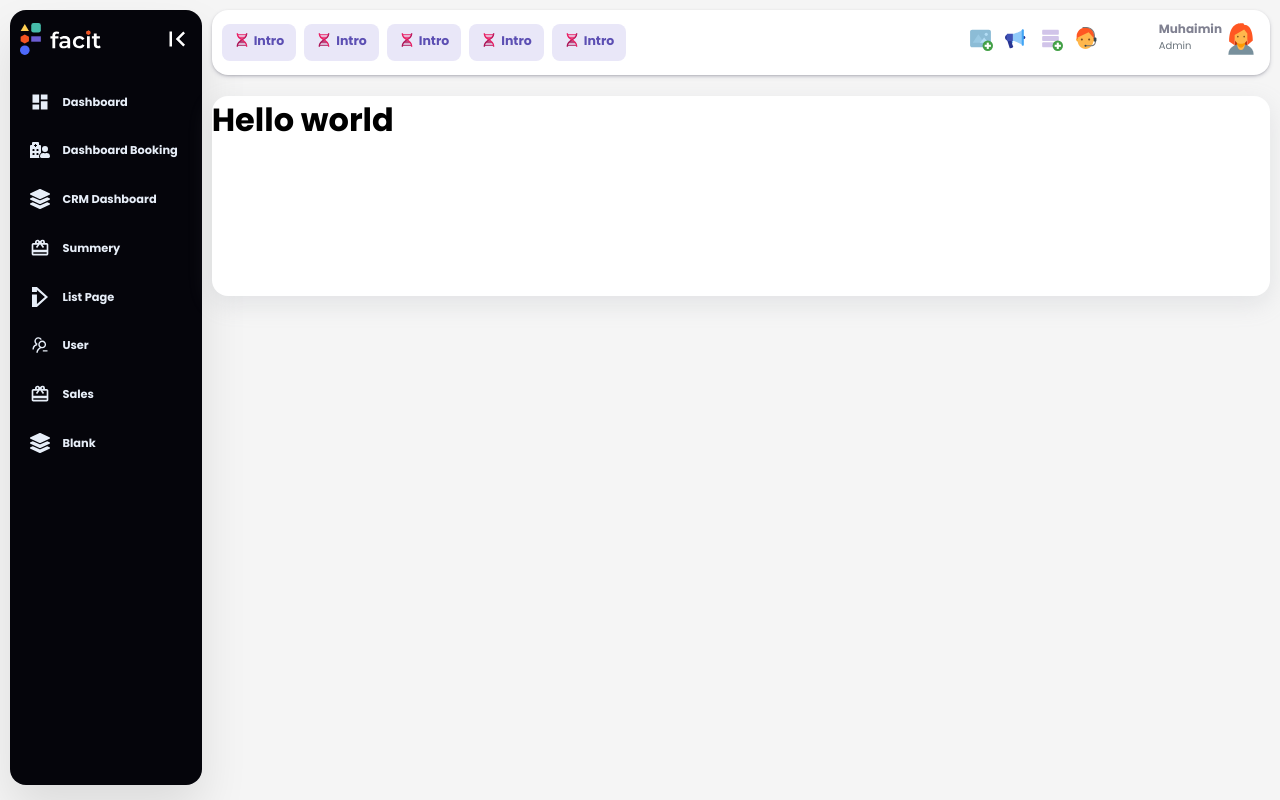
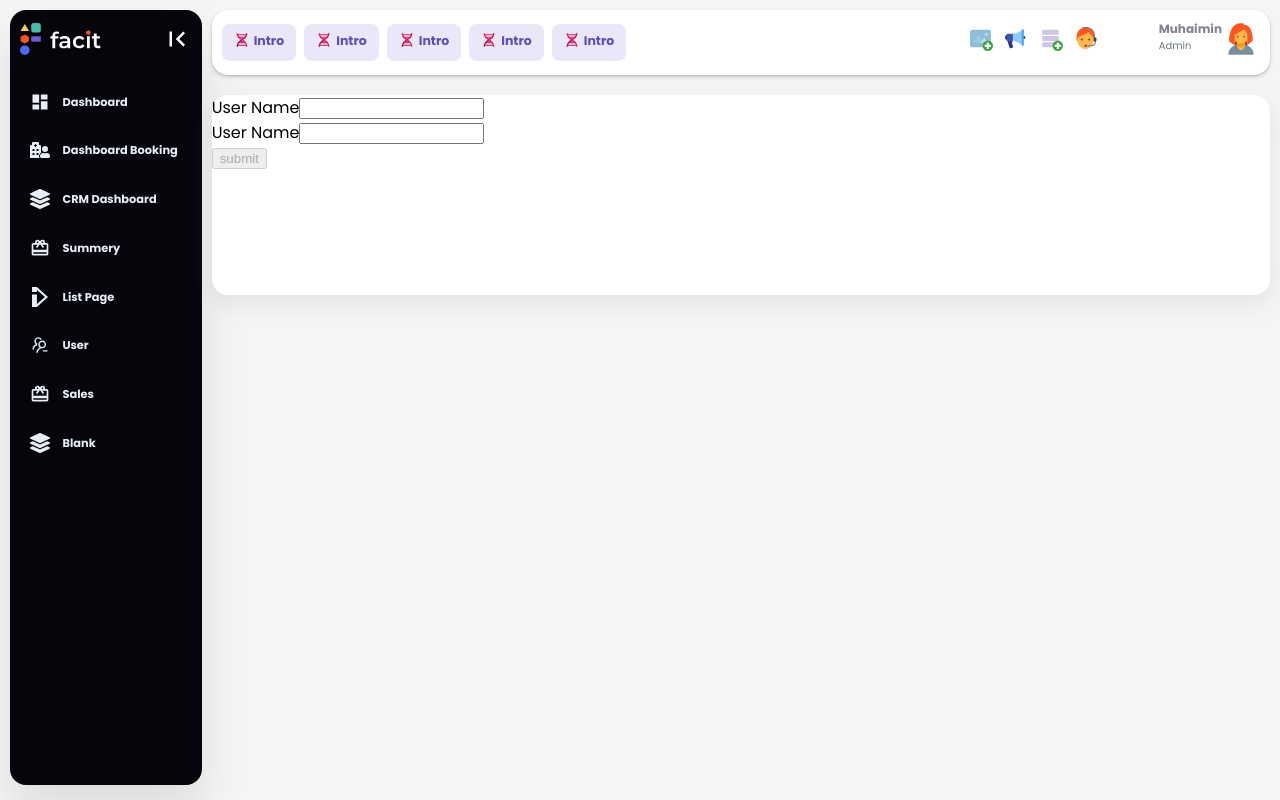
Before and after one commit to muhaiminulIslamIkhlas/dashboard, a React (Create React App) app: page / in a window 1280 px wide. Built offline with nearby package versions, Linux system fonts and the light colour scheme.

Commit message:
added validation

```diff
--- a/package.json
+++ b/package.json
@@ -10,6 +10,7 @@
     "@types/node": "^16.11.35",
     "@types/react": "^18.0.9",
     "@types/react-dom": "^18.0.4",
+    "joi": "^17.6.0",
     "react": "^18.1.0",
     "react-dom": "^18.1.0",
     "react-icons": "^4.3.1",
--- /dev/null
+++ b/src/components/atom/input.tsx
@@ -0,0 +1,37 @@
+import React from "react";
+
+interface InputProps {
+  name: string;
+  label: string;
+  value: string;
+  onChange: (e: React.FormEvent<HTMLInputElement>) => void;
+  type: string;
+  error?: string;
+}
+
+const Input: React.FC<InputProps> = ({
+  name,
+  label,
+  value,
+  onChange,
+  type,
+  error,
+  ...props
+}) => {
+  return (
+    <div>
+      <label htmlFor={name}>{label}</label>
+      <input
+        id={name}
+        value={value}
+        onChange={onChange}
+        type={type}
+        name={name}
+        {...props}
+      />
+      {error &&<div>{error}</div>}
+    </div>
+  );
+};
+
+export default Input;
--- a/src/components/mainBody/mainBody.scss
+++ b/src/components/mainBody/mainBody.scss
@@ -1,5 +1,4 @@
 .mainBody {
-    // width: calc(100% - 205px);
     margin-top: 10px;
     padding-right: 10px;
     width: 100%;
--- a/src/components/mainBody/mainBody.tsx
+++ b/src/components/mainBody/mainBody.tsx
@@ -8,6 +8,7 @@ import { FcAdvertising } from "react-icons/fc";
 import { FcAddImage } from "react-icons/fc";
 import { FcAddDatabase } from "react-icons/fc";
 import { FcAssistant } from "react-icons/fc";
+import LoginForm from "../organism/loginForm";
 const MainBody = () => {
   return (
     <div className="mainBody">
@@ -79,7 +80,7 @@ const MainBody = () => {
           </div>
       </div>
       <div className="card">
-        <h1>Hello world</h1>
+        <LoginForm />
       </div>
     </div>
   );
--- /dev/null
+++ b/src/components/organism/loginForm.tsx
@@ -0,0 +1,107 @@
+import React, { useRef, useState } from "react";
+import Input from "../atom/input";
+import Joi from "joi";
+
+interface user {
+  username: string;
+  password: string;
+}
+
+const LoginForm = () => {
+  const [data, setAccount] = useState<user | any>({
+    username: "",
+    password: "",
+  });
+
+  const rules:any = {
+    username: Joi.string()
+      .alphanum()
+      .min(3)
+      .max(30)
+      .required()
+      .label("User name"),
+    password: Joi.string()
+      .pattern(new RegExp("^[a-zA-Z0-9]{3,30}$"))
+      .required()
+      .label("Password"),
+  }
+
+  const schema:any = Joi.object(rules);
+
+  const [errors, setErrors] = useState<any>({});
+  const userName = useRef<HTMLInputElement>(null);
+
+  const validate = () => {
+    const result = schema.validate(data, { abortEarly: false });
+    console.log(result);
+    if (!result.error) return null;
+
+    const error: any = {};
+
+    for (let item of result.error.details) {
+      error[item.path[0]] = item.message;
+    }
+
+    return error;
+  };
+
+  const handleSubmit = (e: React.SyntheticEvent) => {
+    e.preventDefault();
+    const errors = validate();
+    setErrors(errors ? errors : {});
+    if (errors) {
+      console.log(errors);
+      return;
+    }
+    console.log(data);
+  };
+
+  const validateProperty = ({ name, value }:any) => {
+    const obj = { [name]: value };
+    const schemaSingle:any = Joi.object({[name] : rules[name]});
+    const errorObj = schemaSingle.validate(obj);
+    return errorObj.error ? errorObj.error.details[0].message: null;
+  };
+
+  const handleChange = (e: React.FormEvent<HTMLInputElement>) => {
+    const errorClone = { ...errors };
+    const errorMessage = validateProperty(e.currentTarget);
+    if (errorMessage) {
+      errorClone[e.currentTarget.name] = errorMessage;
+    } else {
+      delete errorClone[e.currentTarget.name];
+    }
+    setErrors(errorClone);
+
+    const accountClone = { ...data };
+    accountClone[e.currentTarget.name] = e.currentTarget.value;
+    setAccount(accountClone);
+  };
+
+  return (
+    <div>
+      <form onSubmit={handleSubmit}>
+        <Input
+          label="User Name"
+          value={data.username}
+          onChange={handleChange}
+          name="username"
+          type="text"
+          error={errors.username}
+        />
+        <Input
+          label="User Name"
+          value={data.password}
+          onChange={handleChange}
+          type="password"
+          name="password"
+          error={errors.password}
+        />
+
+        <input disabled={validate()} type="submit" value="submit" />
+      </form>
+    </div>
+  );
+};
+
+export default LoginForm;
--- a/src/components/sidebar/sidebar.scss
+++ b/src/components/sidebar/sidebar.scss
@@ -59,7 +59,7 @@
         display: flex;
         align-items: center;
         justify-content: center;
-        // transition: transform 0.4s ease-out;
+        cursor: pointer;
 
         .sidebar--close & {
             left: 6px;
```
Also changed, not shown: src/components/organism/form.tsx (added, +33 -0 lines), 1 other file (tests, documents, lock files or other folders).
